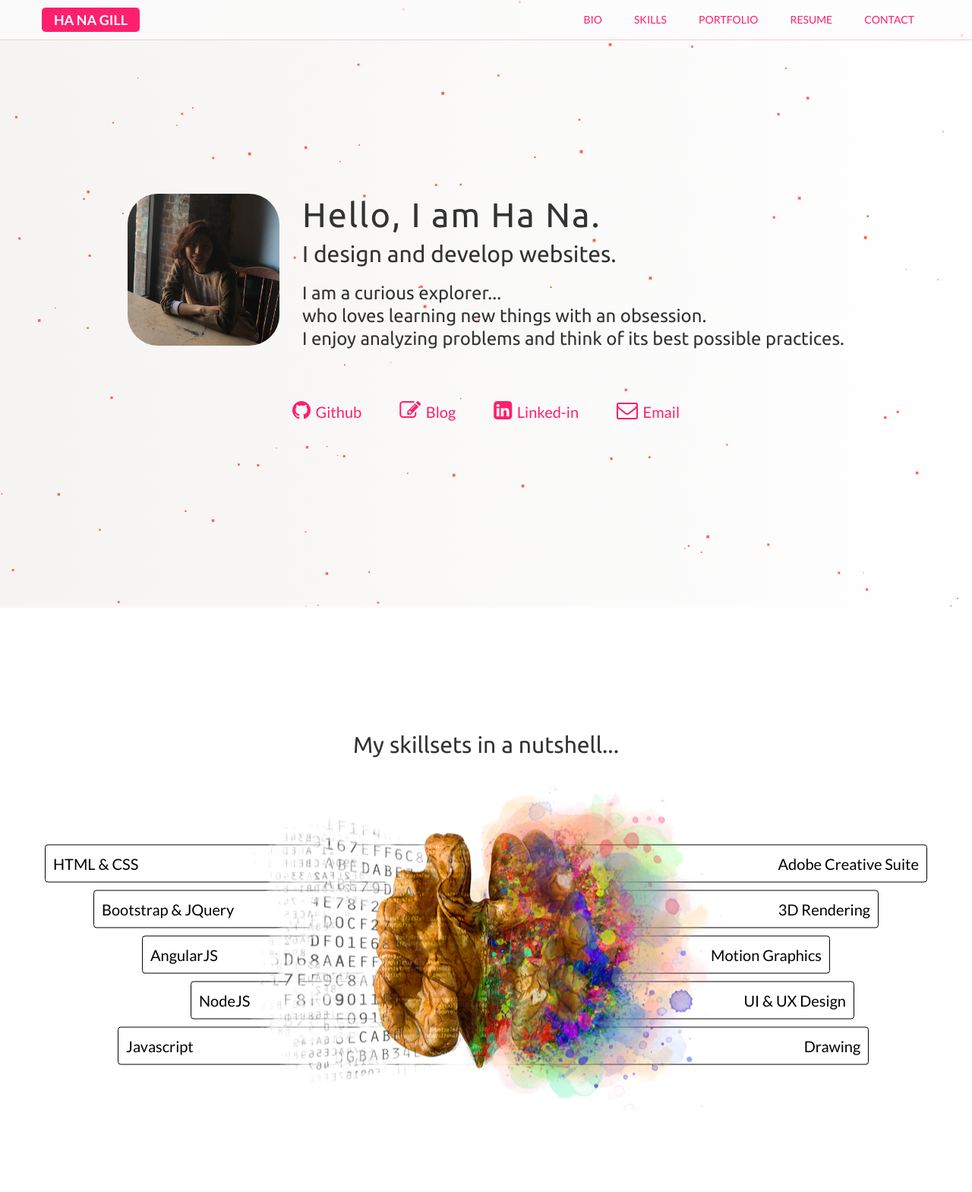
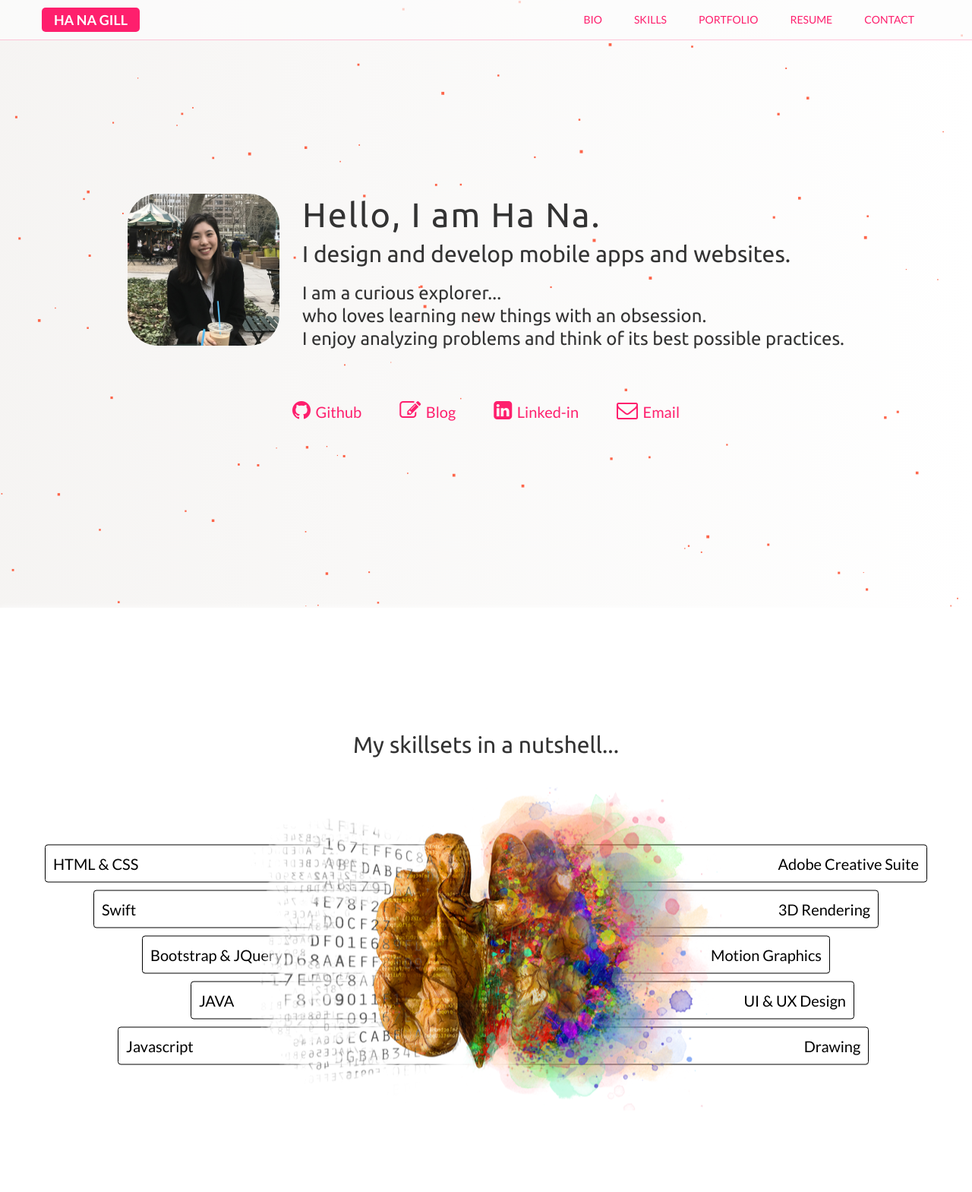
Before and after one commit to oneway101/onewayfirst.com, a PHP site: page / in a window 1280 px wide. Shown: the top 1569 px of the page at 76% size. Run offline with PHP 8.4, Linux system fonts and the light colour scheme; data that the repository does not hold is empty; some libraries are stand-ins or nearby versions.

Commit message:
update for iOS development skills and profile

```diff
--- a/index.php
+++ b/index.php
@@ -10,7 +10,7 @@
 	<meta name="author" content="Ha Na Gill">
 	<link rel="icon" href="favicon.ico" sizes="32x32">
 
-	<title>Ha Na Gill - Frontend Developer & Designer</title>
+	<title>Ha Na Gill - iOS Developer & Designer</title>
 
 	<link rel="stylesheet" href="assets/css/bootstrap.min.css">
 	<link rel="stylesheet" href="assets/css/font-awesome.min.css">
@@ -72,7 +72,7 @@
 		</div>
 		<div class="profile-text">
 		<h1>Hello, I am Ha Na.</h1>
-		<h2>I design and develop websites.</h2>
+		<h2>I design and develop mobile apps and websites.</h2>
 		<h3>I am a curious explorer... <br>
 		who loves learning new things with an obsession.<br>
 		I enjoy analyzing problems and think of its best possible practices.
@@ -105,9 +105,9 @@
 		<div class="container-fluid skills-wrapper">
 			<div class="left-brain">
 				<div class="bar"><span>HTML & CSS</span></div>
+				<div class="bar"><span>Swift</span></div>
 				<div class="bar"><span>Bootstrap & JQuery</span></div>
-				<div class="bar"><span>AngularJS</span></div>
-				<div class="bar"><span>NodeJS</span></div>
+				<div class="bar"><span>JAVA</span></div>
 				<div class="bar"><span>Javascript</span></div>
 			</div>
 			<div class="walnut">
@@ -136,7 +136,7 @@
 		<div class="grid-item width20 height3 float-right" style="font-size:8vw"><span>UX
 		<div style="font-size: 0.5em">Usability</div></span></div>
 		<div class="grid-item width30 height2" style="font-size:8vw"><span>CSS</span></div>
-		<div class="grid-item width30 height2" style="font-size:10vw"><span>LOVE</span></div>
+		<div class="grid-item width30 height2" style="font-size:10vw"><span>Swift</span></div>
 		<div class="grid-item width40 height1" style="font-size:5vw"><span>Responsive</span></div>
 		<div class="grid-item width30 height2" style="font-size:7vw"><span>jQuery</span></div>
 		<div class="grid-item width20 height2" style="font-size:5vw"><span>CMS</span></div>
```
Also changed, not shown: assets/img/profile-old.jpg (added), assets/img/profile.jpg.
